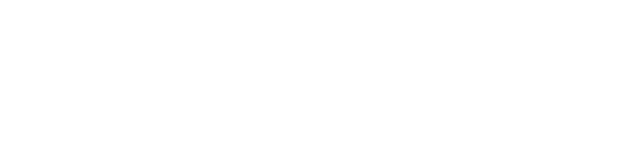
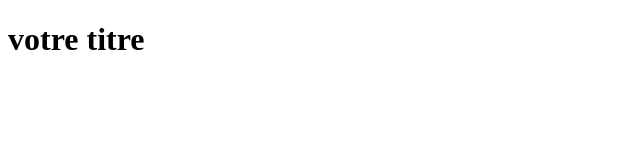
Before and after one commit to juliengeoffroy/CV-JULIEN-GEOFFROY, a plain HTML site: page index.html in a window 1280 px wide. Shown: the whole page, without its empty margins (0-640 px from the left). Drawn offline with Linux system fonts and the light colour scheme.

Commit message:
add title

```diff
--- a/index.html
+++ b/index.html
@@ -6,6 +6,6 @@
 	<title>Document</title>
 </head>
 <body>
-
+	<h1>votre titre</h1>
 </body>
 </html>
```
